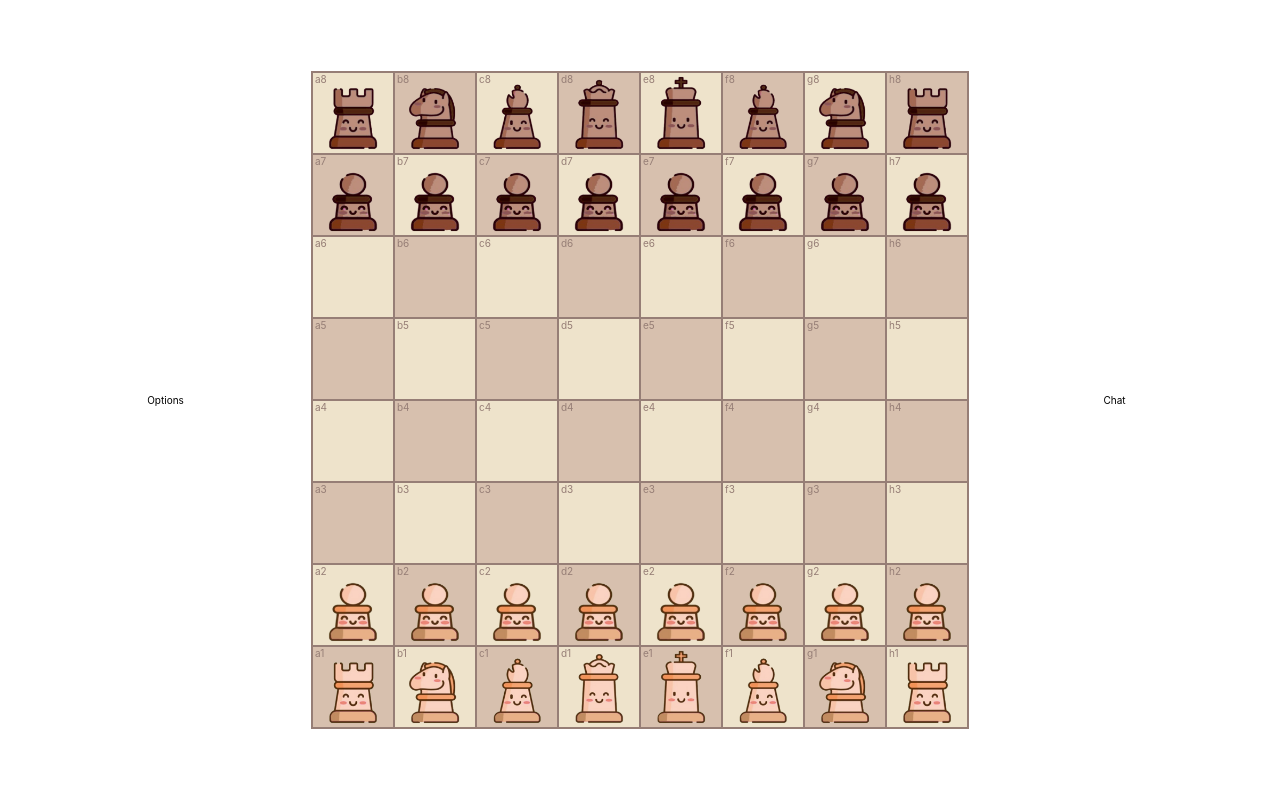
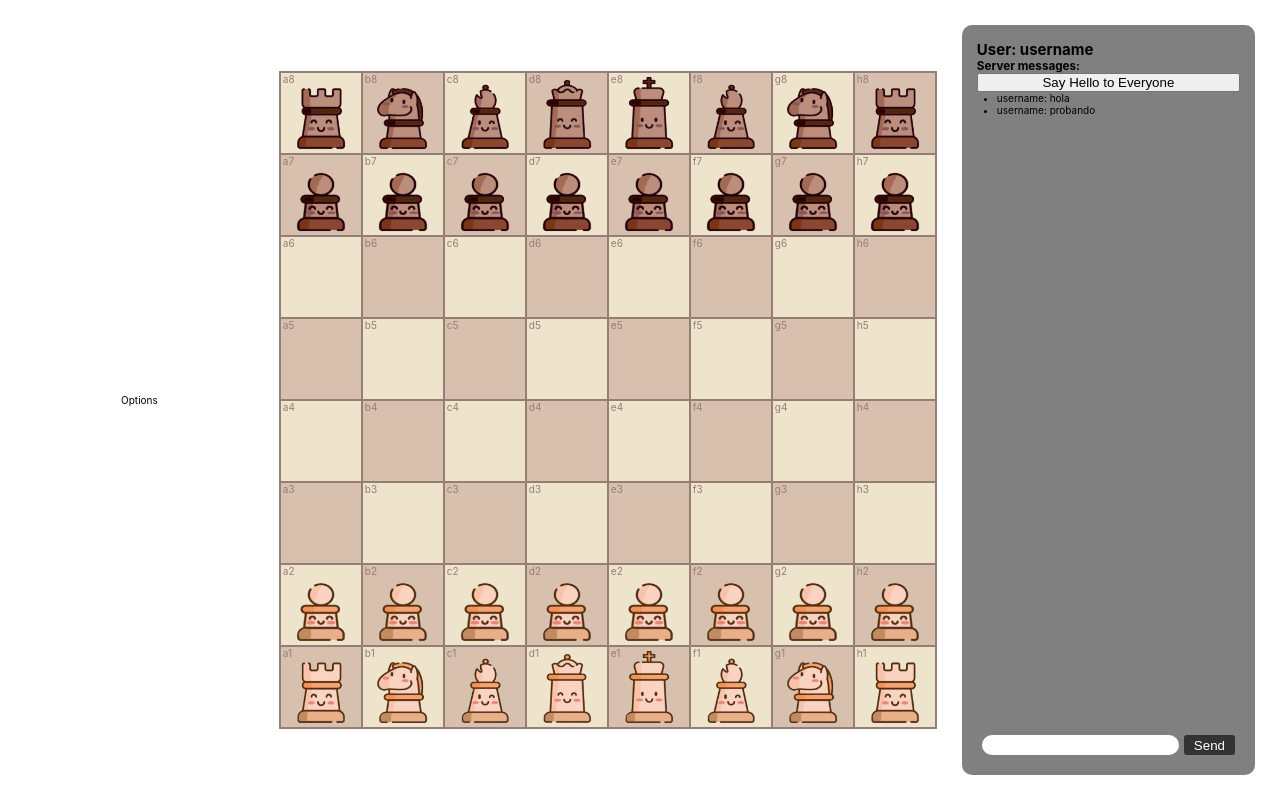
Before and after one commit to JLin-99/chess-nextjs, a Next.js app: page / in a window 1280 px wide. Built offline with nearby package versions, Linux system fonts and the light colour scheme; no server answers.

Commit message:
Receive public and private messages

```diff
--- a/components/Chat.jsx
+++ b/components/Chat.jsx
@@ -1,3 +1,69 @@
+import { useContext, useEffect, useState } from "react";
+import SocketContext from "../context/socket/SocketContext";
+import styles from "../styles/Chat.module.css";
+
 export default function Chat() {
-  return <div>Chat</div>;
+  const [username, setUsername] = useState("username");
+  const [messages, setMessages] = useState([
+    { author: username, message: "hola" },
+    { author: username, message: "probando" },
+  ]);
+  const { socket } = useContext(SocketContext);
+
+  useEffect(() => {
+    if (!socket) {
+      return;
+    }
+    setUsername(socket.id.substring(0, 5));
+
+    socket.on("privateMessage", (message) => {
+      setMessages((currentMsgs) => [
+        ...currentMsgs,
+        { author: socket.id, message: message },
+      ]);
+    });
+
+    socket.on("publicMessage", (message) => {
+      setMessages((currentMsgs) => [
+        ...currentMsgs,
+        { author: socket.id, message: message },
+      ]);
+    });
+  }, [socket]);
+
+  return (
+    <div className={styles.container}>
+      <h2>User: {username}</h2>
+      <h3>Server messages:</h3>
+      <button
+        onClick={(e) => {
+          e.preventDefault();
+          socket.emit("greetEveryone");
+        }}
+      >
+        Say Hello to Everyone
+      </button>
+      <ul className={styles.messages}>
+        {messages.map((msg, i) => {
+          return (
+            <li key={i}>
+              {msg.author}: {msg.message}
+            </li>
+          );
+        })}
+      </ul>
+      <form className={styles.chatForm}>
+        <input id="input" autocomplete="off" />
+        <button
+          onClick={(e) => {
+            e.preventDefault();
+            console.log("click");
+            socket.emit("privateMessage");
+          }}
+        >
+          Send
+        </button>
+      </form>
+    </div>
+  );
 }
--- a/pages/api/socket.js
+++ b/pages/api/socket.js
@@ -1,5 +1,6 @@
 import { Server } from "socket.io";
 import gameLogicHandler from "../../utils/sockets/server/gameLogicHandler";
+import chatHandler from "../../utils/sockets/server/chatHandler";
 
 export default function SocketHandler(req, res) {
   if (res.socket.server.io) {
@@ -12,7 +13,9 @@ export default function SocketHandler(req, res) {
 
   const onConnection = (socket) => {
     console.log("new connection " + socket.id);
+    console.log(io.sockets.sockets.size);
     gameLogicHandler(io, socket);
+    chatHandler(io, socket);
   };
 
   io.on("connection", onConnection);
--- /dev/null
+++ b/styles/Chat.module.css
@@ -0,0 +1,39 @@
+.container {
+  background-color: grey;
+  place-self: stretch;
+  border-radius: 1rem;
+  padding: 1.5rem;
+  display: flex;
+  flex-direction: column;
+}
+
+.messages {
+  padding-left: 2rem;
+  flex-grow: 1;
+}
+
+.chatForm {
+  padding: 0.25rem;
+  display: flex;
+  height: 3rem;
+  box-sizing: border-box;
+  justify-self: center;
+}
+
+.chatForm input {
+  border: none;
+  padding: 0 1rem;
+  flex-grow: 1;
+  border-radius: 2rem;
+  margin: 0.25rem;
+}
+
+.chatForm>button {
+  background: #333;
+  border: none;
+  padding: 0 1rem;
+  margin: 0.25rem;
+  border-radius: 3px;
+  outline: none;
+  color: #fff;
+}
--- a/styles/Home.module.css
+++ b/styles/Home.module.css
@@ -1,7 +1,8 @@
 .container {
-  padding: 2rem;
+  padding: 2.5rem;
   display: grid;
   grid-template-columns: 1fr auto 1fr;
   place-items: center;
   height: 100vh;
+  gap: 2.5rem;
 }
--- /dev/null
+++ b/utils/sockets/server/chatHandler.js
@@ -0,0 +1,12 @@
+export default (io, socket) => {
+  socket.on("privateMessage", () => {
+    io.to(socket.id).emit("privateMessage", "testing " + socket.id);
+  });
+
+  socket.on("greetEveryone", () => {
+    io.local.emit(
+      "publicMessage",
+      `${socket.id.substring(0, 5)} is saying hello to everyone`
+    );
+  });
+};
```
